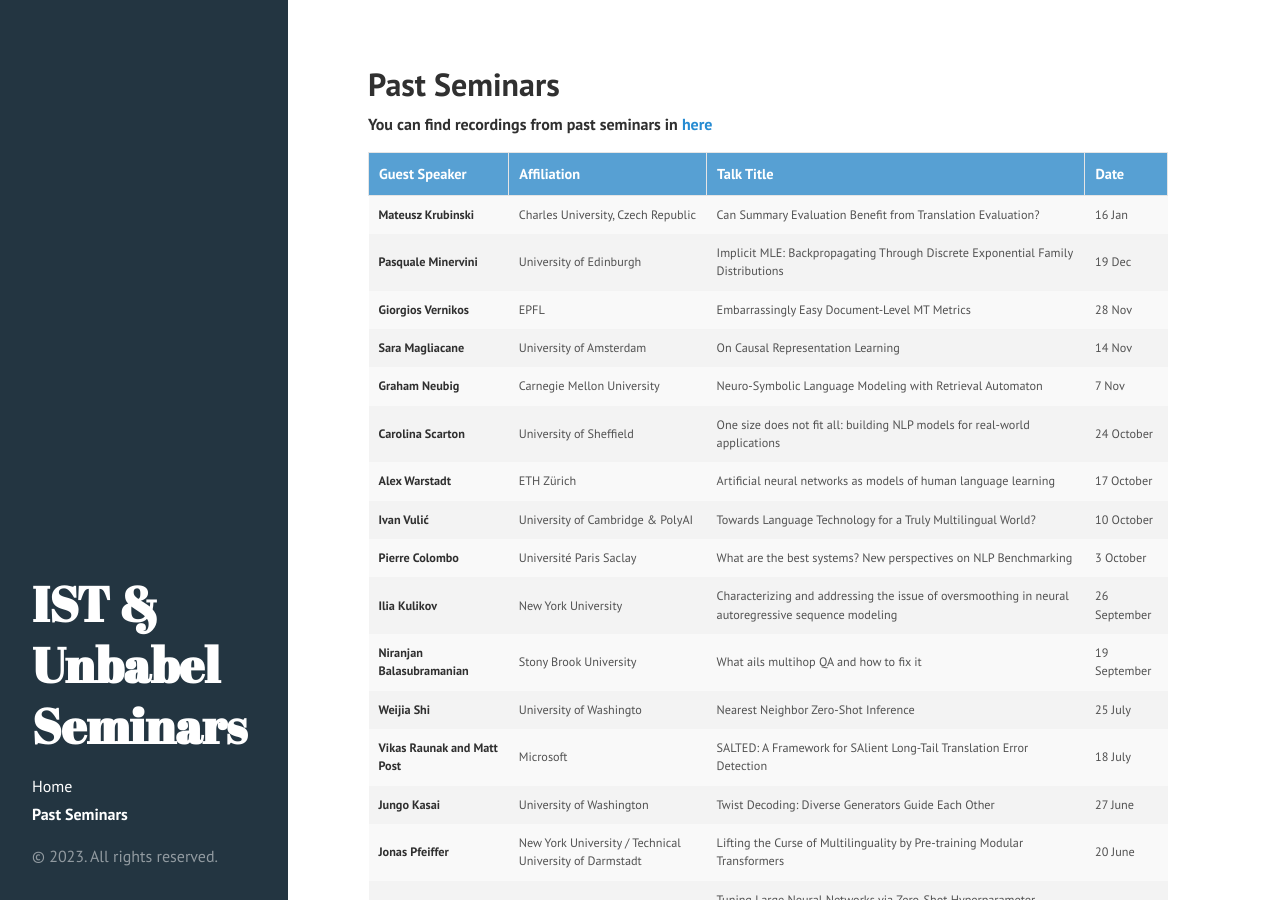
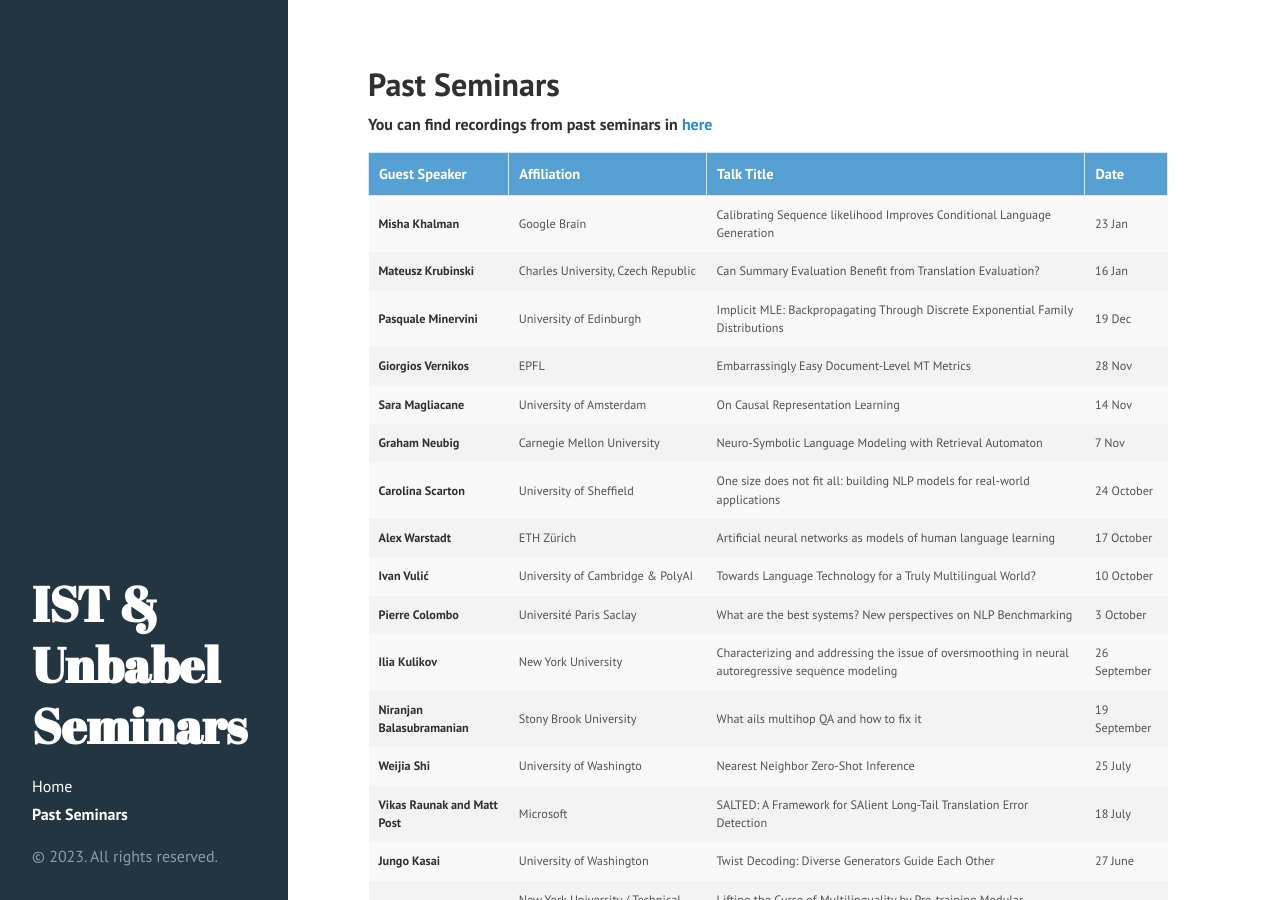
Before and after one commit to IST-Unbabel-Seminars/ist-unbabel-seminars.github.io, a Jekyll site: the page built from past_seminars.md, in a window 1280 px wide and 900 px high. Built offline with Jekyll 4.4.1, drawn with Linux system fonts in a browser that asks for light colours; Markdown is read by kramdown in place of the engine named in the settings.

Commit message:
Add talk and move to past

```diff
--- a/past_seminars.md
+++ b/past_seminars.md
@@ -60,6 +60,12 @@ th, td {
         </tr>
     </thead>
     <tbody>
+        <tr class="past-row">
+            <td><strong>Misha Khalman</strong></td>
+            <td>Google Brain</td>
+            <td>Calibrating Sequence likelihood Improves Conditional Language Generation</td>
+            <td>23 Jan</td>
+        </tr>
 	    <tr class="past-row">
             <td><strong>Mateusz Krubinski</strong></td>
             <td>Charles University, Czech Republic</td>
```
Also changed, not shown: index.md (+6 -6 lines).
